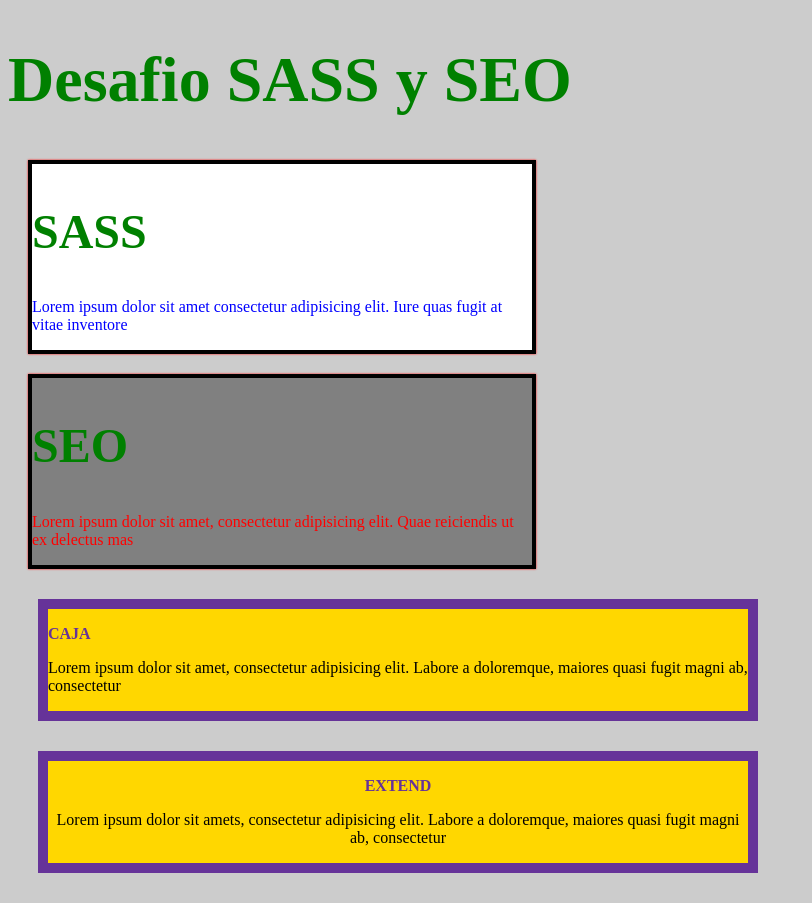
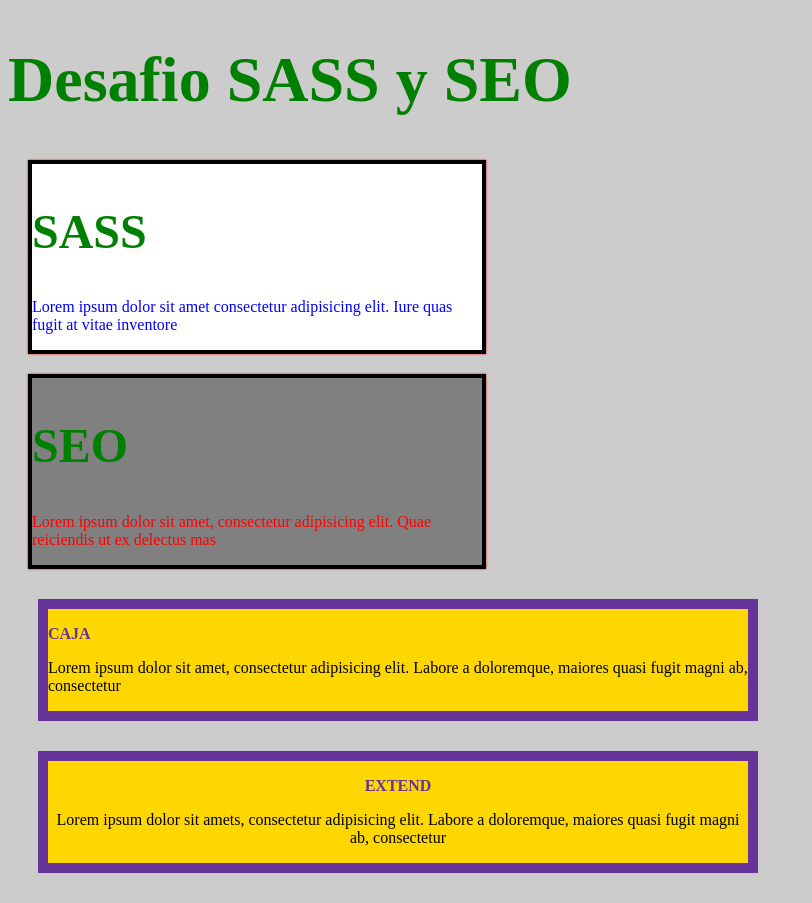
Before and after one commit to MartinoBaleato/Desafio-SASS-SEO, a plain HTML site: page index.html in a window 1280 px wide. Shown: the whole page, without its empty margins (0-812 px from the left). Drawn offline with Linux system fonts and the light colour scheme.

Commit message:
desafio SASS y SEO

```diff
--- a/src/main.scss
+++ b/src/main.scss
@@ -47,7 +47,7 @@
 }
 
 .box, .box2{
-    width: 400px + 100px;
+    width: 400px + 100px -50px;
 }
 
 .box3{
```
Also changed, not shown: src/main.css, 1 other file.
